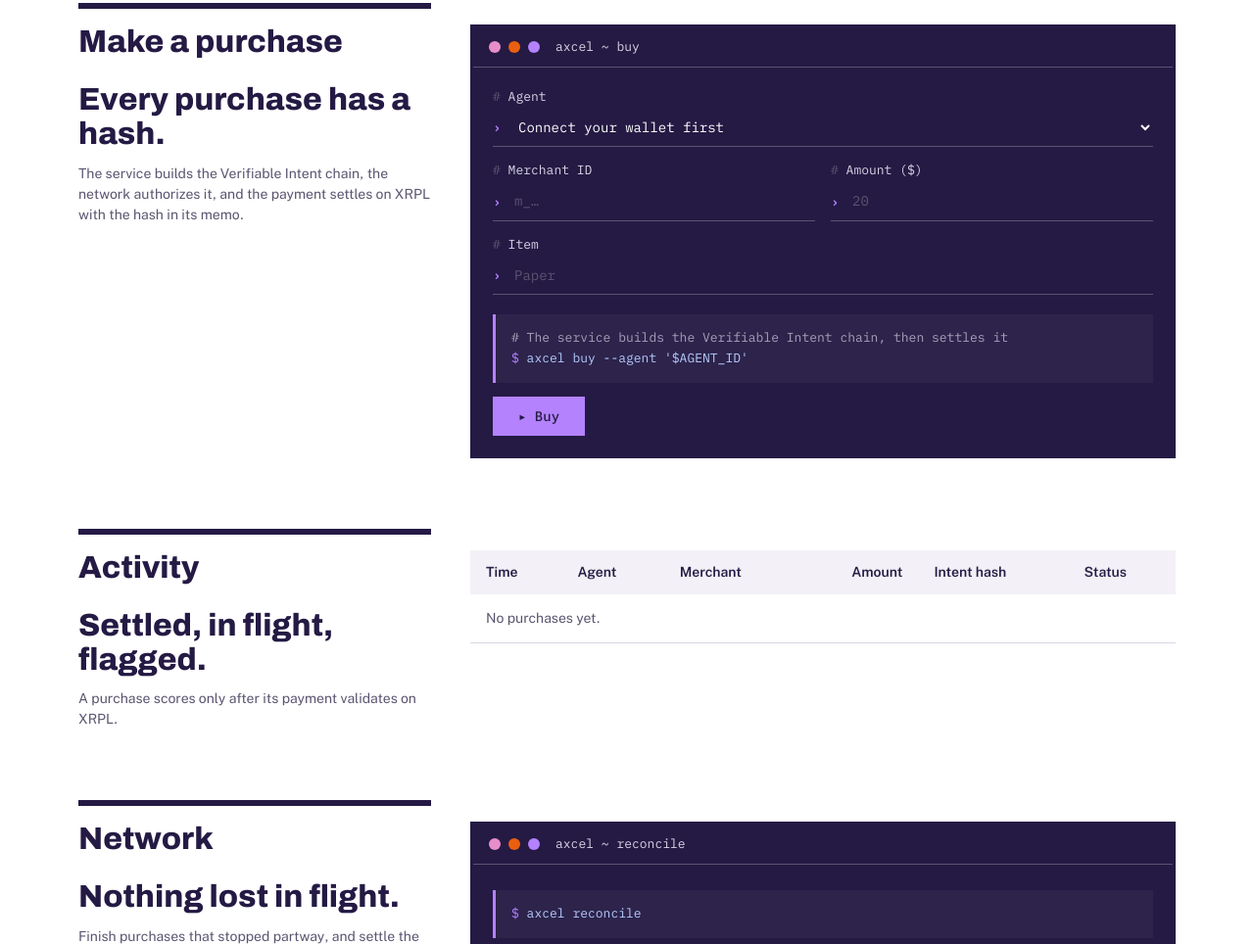
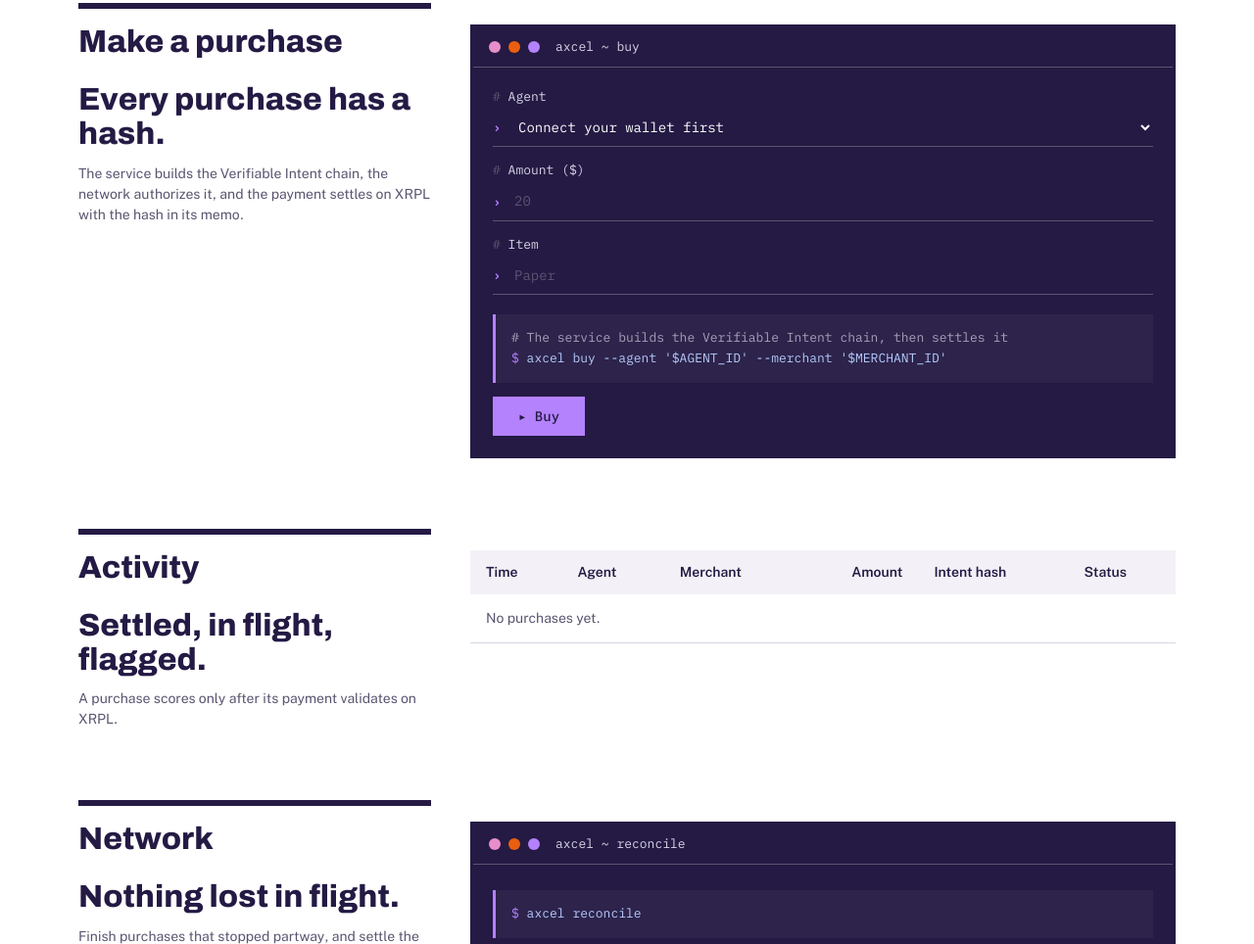
Before and after one commit to CDoherty04/AXCEL, a website: page demo/agents.html in a window 1280 px wide. Shown: the part 1914-2878 px from the top of the page at 98% size. Drawn offline with nearby package versions, Linux system fonts and the light colour scheme.

Commit message:
remove merchant input

```diff
--- a/demo/agents.html
+++ b/demo/agents.html
@@ -144,15 +144,11 @@
         <div class="term">
           <div class="term-bar" aria-hidden="true"><i></i><i></i><i></i><span>axcel ~ buy</span></div>
           <form class="form term-body" id="f-buy">
-            <datalist id="merchant-ids"></datalist>
             <div class="field">
               <label for="b-agent">Agent</label>
               <select id="b-agent" name="agent" required><option value="">Connect your wallet first</option></select>
             </div>
-            <div class="field-row">
-              <div class="field"><label for="b-merchant">Merchant ID</label><input id="b-merchant" name="merchant" required list="merchant-ids" placeholder="m_…" spellcheck="false"></div>
-              <div class="field"><label for="b-amount">Amount ($)</label><input id="b-amount" name="amount" type="number" min="0.01" step="0.01" required placeholder="20"></div>
-            </div>
+            <div class="field"><label for="b-amount">Amount ($)</label><input id="b-amount" name="amount" type="number" min="0.01" step="0.01" required placeholder="20"></div>
             <div class="field"><label for="b-item">Item</label><input id="b-item" name="item" required placeholder="Paper"></div>
             <pre class="term-cmd"></pre>
             <p><button class="btn primary" type="submit">Buy</button></p>
--- a/demo/agents.js
+++ b/demo/agents.js
@@ -115,14 +115,6 @@
   });
   $("refresh").addEventListener("click", refresh);
 
-  // ---- merchants registered from this browser ----
-  function merchants() { return load("axcel.merchants") || []; }
-  function renderMerchants() {
-    var m = merchants();
-    // Registered merchants only feed the buy form's suggestions; registration stays in the API.
-    $("merchant-ids").innerHTML = m.map(function (x) { return '<option value="' + esc(x.id) + '">' + esc(x.name) + "</option>"; }).join("");
-  }
-
   // ---- terminals ----
   // A wallet's profile is created with its first agent (same call as Get your score), which also verifies the
   // owner and registers a default merchant. After that, agents carry their own merchants and items.
@@ -176,7 +168,8 @@
     spec: function (f) {
       var t = f.item.value.trim();
       var agent = f.agent.value || "$AGENT_ID";
-      var merchant = f.merchant.value.trim();
+      var chosen = agents.filter(function (x) { return x.id === f.agent.value; })[0];
+      var merchant = chosen && chosen.merchants && chosen.merchants[0] ? chosen.merchants[0].id : "$MERCHANT_ID";
       return [{
         method: "POST", path: "/payments/agentic/demo", body: {
           agentId: agent, merchantId: merchant, item: { id: slug(t), title: t }, amountCents: cents(f.amount.value)
@@ -296,7 +289,6 @@
   });
 
   document.addEventListener("axcel:wallet", refresh);
-  renderMerchants();
   renderRun();
   refresh();
 })();
```
